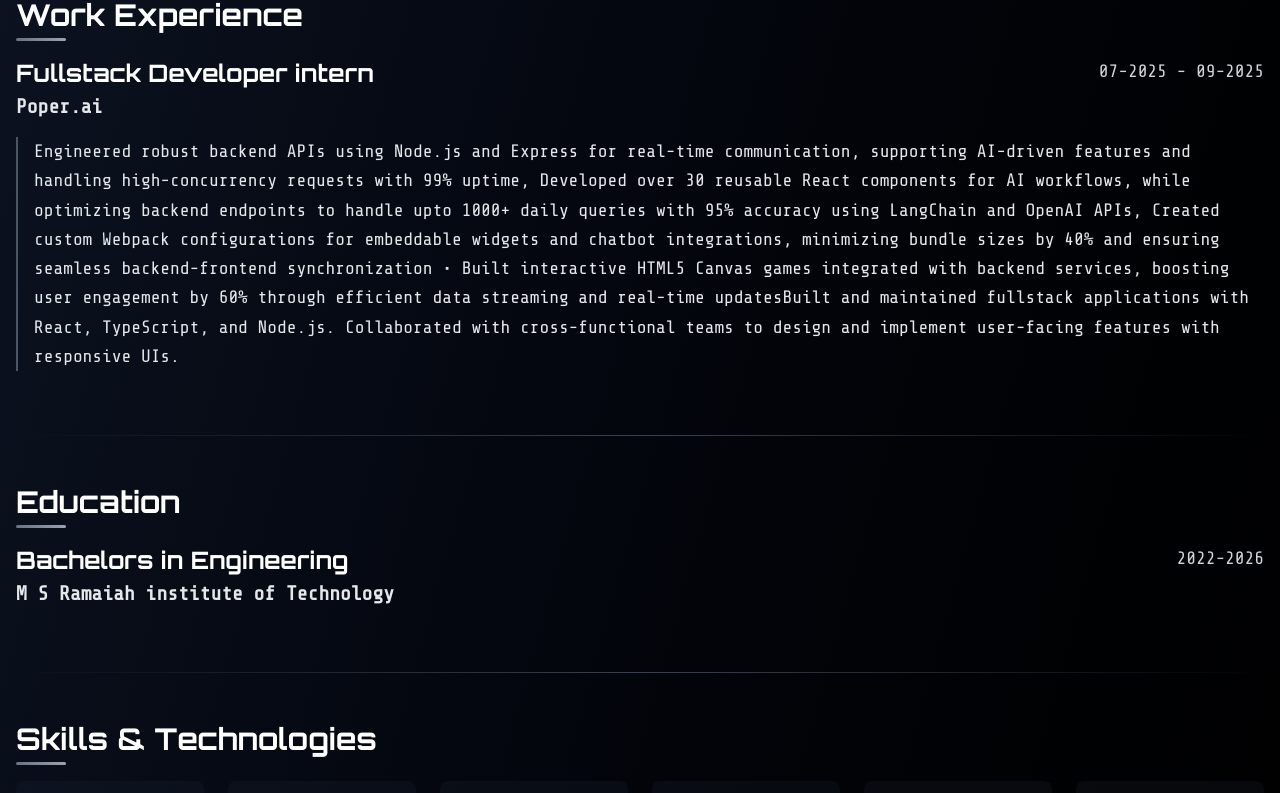
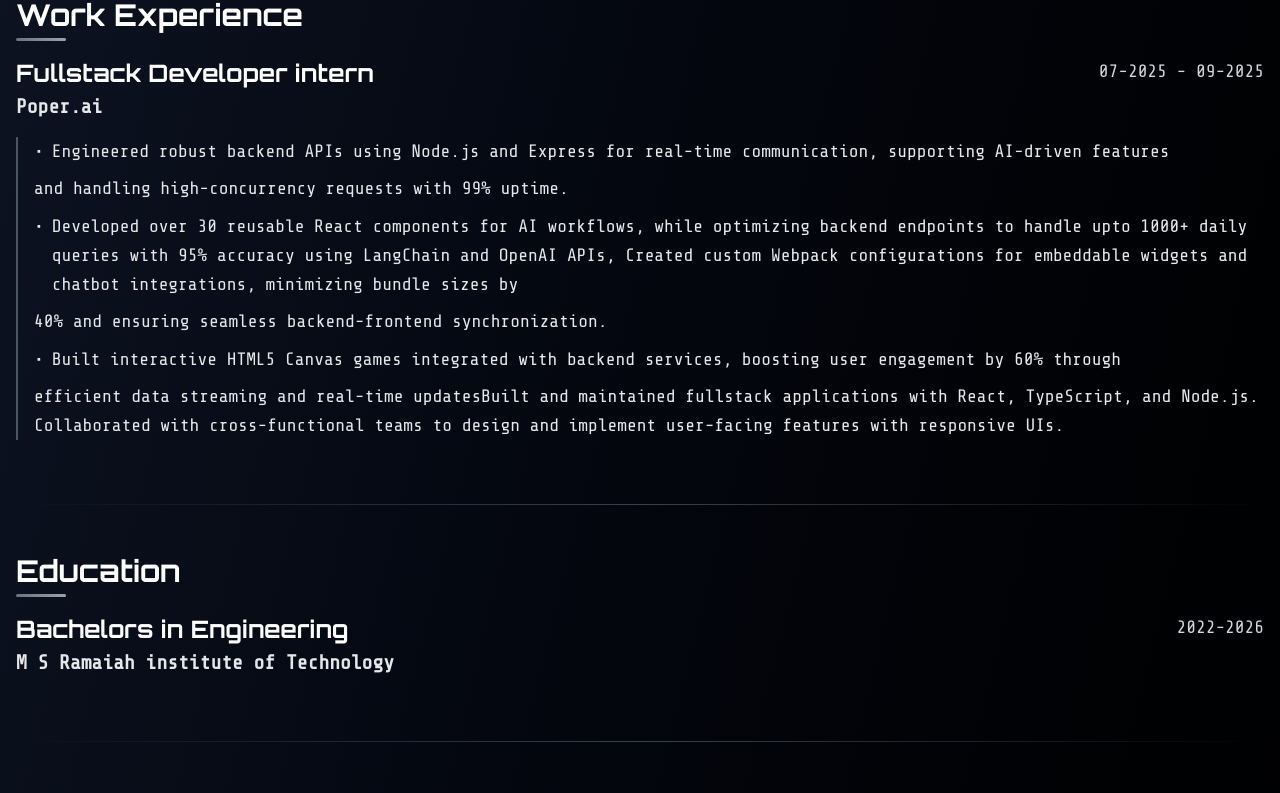
Before and after one commit to devxspectre/portfolio, a React (Vite) app in the folder client/: page / in a window 1280 px wide. Shown: the part 1192-1985 px from the top of the page. Built offline with nearby package versions, Linux system fonts and the light colour scheme.

Commit message:
final commit

```diff
--- a/client/src/components/Experience.tsx
+++ b/client/src/components/Experience.tsx
@@ -6,9 +6,11 @@ const Experience = () => {
       role: "Fullstack Developer intern",
       company: "Poper.ai",
       period: "07-2025 - 09-2025",
-      description: `Engineered robust backend APIs using Node.js and Express for real-time communication, supporting AI-driven features
-        and handling high-concurrency requests with 99% uptime, Developed over 30 reusable React components for AI workflows, while optimizing backend endpoints to handle upto 1000+ daily queries with 95% accuracy using LangChain and OpenAI APIs, Created custom Webpack configurations for embeddable widgets and chatbot integrations, minimizing bundle sizes by
-        40% and ensuring seamless backend-frontend synchronization
+      description: `
+        • Engineered robust backend APIs using Node.js and Express for real-time communication, supporting AI-driven features
+        and handling high-concurrency requests with 99% uptime.
+        • Developed over 30 reusable React components for AI workflows, while optimizing backend endpoints to handle upto 1000+ daily queries with 95% accuracy using LangChain and OpenAI APIs, Created custom Webpack configurations for embeddable widgets and chatbot integrations, minimizing bundle sizes by
+        40% and ensuring seamless backend-frontend synchronization.
         • Built interactive HTML5 Canvas games integrated with backend services, boosting user engagement by 60% through
         efficient data streaming and real-time updatesBuilt and maintained fullstack applications with React, TypeScript, and Node.js. Collaborated with cross-functional teams to design and implement user-facing features with responsive UIs.`,
     },
@@ -37,8 +39,12 @@ const Experience = () => {
             >
               <div className="flex flex-col md:flex-row md:justify-between md:items-start mb-4">
                 <div>
-                  <h3 className="text-2xl font-bold text-white mb-1 digital-font">{exp.role}</h3>
-                  <span className="text-xl font-semibold text-gray-200 mono-font">{exp.company}</span>
+                  <h3 className="text-2xl font-bold text-white mb-1 digital-font">
+                    {exp.role}
+                  </h3>
+                  <span className="text-xl font-semibold text-gray-200 mono-font">
+                    {exp.company}
+                  </span>
                 </div>
                 <div className="mt-2 md:mt-0">
                   <span className="text-gray-300 text-lg font-medium mono-font">
@@ -47,7 +53,35 @@ const Experience = () => {
                 </div>
               </div>
               <div className="pl-4 border-l-2 border-gray-600">
-                <p className="text-gray-200 text-lg leading-relaxed mono-font">{exp.description}</p>
+                <div className="text-gray-200 text-lg leading-relaxed mono-font space-y-2">
+                  {exp.description.split("\n").map((paragraph, idx) => {
+                    // Check if the paragraph contains bullets
+                    if (paragraph.includes("•")) {
+                      // Split by bullets and create a list
+                      const parts = paragraph.split("•");
+                      const firstPart = parts.shift(); // The part before the first bullet (if any)
+
+                      return (
+                        <div key={idx}>
+                          {firstPart && firstPart.trim() !== "" && (
+                            <div>{firstPart.trim()}</div>
+                          )}
+                          <ul className="list-none pl-0 space-y-2">
+                            {parts.map((item, i) => (
+                              <li key={i} className="flex items-start">
+                                <span className="mr-2">•</span>
+                                <span>{item.trim()}</span>
+                              </li>
+                            ))}
+                          </ul>
+                        </div>
+                      );
+                    } else {
+                      // Regular paragraph without bullets
+                      return <div key={idx}>{paragraph.trim()}</div>;
+                    }
+                  })}
+                </div>
               </div>
             </motion.div>
           ))}
--- a/client/src/components/Projects.tsx
+++ b/client/src/components/Projects.tsx
@@ -3,23 +3,51 @@ import { motion } from "framer-motion";
 const Projects = () => {
   const projects = [
     {
-      name: "Blockchain Payment Gateway",
-      description: "Built a cryptocurrency payment gateway during undergraduate days. The system enabled secure and efficient cryptocurrency transactions with real-time conversion rates and multi-currency support.",
-      technologies: ["React", "Node.js", "Blockchain", "Solana", "Web3.js"],
-      image: "/payzee.png" // Using one of the images from public folder
+      name: "Payzee",
+      description: `Built enterprise-grade backend for cryptocurrency transactions on Solana, achieving 99.9% success rate for 10,000+ daily
+      transactions using Node.js and Express. Developed RESTful APIs with MongoDB and Redis for caching, implementing asynchronous processing with worker
+      threads to handle peak loads without downtime. Architected distributed systems with Docker and AWS, incorporating load balancing and auto-scaling to maintain 100ms
+      average latency under high traffic. Integrated secure authentication and validation mechanisms, reducing fraud incidents by 60% through on-chain
+      verification and real-time monitoring`,
+      technologies: [
+        "Node.js",
+        "Express",
+        "postgresSql",
+        "Redis",
+        "Solana Web3.js",
+        "Docker",
+        "Vercel",
+        "Kafka",
+      ],
+      image: "/payzee.png", // Using one of the images from public folder
     },
     {
-      name: "Decentralized Exchange Platform",
-      description: "Developed a decentralized exchange platform with advanced trading features, order matching algorithms, and cross-chain compatibility. Implemented robust security measures and efficient transaction processing.",
-      technologies: ["React", "Rust", "Solana", "Smart Contracts", "TypeScript"],
-      image: "/in-secure.png" // Using one of the images from public folder
+      name: "Metaverse 2D",
+      description: `Architected scalable backend for a multiplayer game using Node.js and WebSockets, supporting 500+ concurrent players
+      with real-time, low-latency communication. Implemented Redis Pub/Sub for efficient message brokering, reducing server load by 40% and enabling seamless
+      event-driven updates in distributed systems. Wrote tests implementing test driven development. Deployed fault-tolerant microservices with Docker orchestration, achieving 99.9% uptime and handling peak loads with
+      sub-100ms response times. Optimized backend infrastructure for high-concurrency gaming workloads, integrating PostgreSQL for persistent data and
+      Redis for caching to reduce latency by 30%`,
+
+      technologies: [
+        "Node.js",
+        "WebSockets",
+        "Redis Pub/Sub",
+        "PostgreSQL",
+        "Docker",
+        "jest",
+      ],
     },
     {
-      name: "NFT Marketplace",
-      description: "Created a full-featured NFT marketplace with minting, buying, selling, and auction capabilities. Integrated wallet connectivity and IPFS storage for decentralized asset management.",
+      name: "PickPal",
+      description: `  Developed scalable backend services in Node.js and TypeScript with Prisma ORM, supporting multi-tenant architecture
+        for 1,000+ concurrent users. Optimized PostgreSQL database schema and queries, implementing Redis caching to decrease response times by 45% in
+        distributed environments. Deployed microservices using Docker, ensuring high availability and fault tolerance for crowdsourcing tasks like data
+        labeling and content moderation. Integrated CI/CD pipelines for seamless deployments, reducing deployment time by 70% and enabling rapid iteration in
+        cloud-based systems`,
       technologies: ["React", "Ethereum", "IPFS", "Solidity", "MongoDB"],
-      image: "/blog-x.png" // Using one of the images from public folder
-    }
+      image: "/blog-x.png", // Using one of the images from public folder
+    },
   ];
 
   return (
@@ -44,23 +72,40 @@ const Projects = () => {
             whileHover={{ y: -5 }}
           >
             <div className="terminal-header">
-              <h3 className="text-xl font-bold text-white mb-2 digital-font">{project.name}</h3>
-              <p className="text-gray-300 mb-3 terminal-content mono-font">{project.description}</p>
+              <h3 className="text-xl font-bold text-white mb-2 digital-font">
+                {project.name}
+              </h3>
+              <div className="text-gray-300 mb-3 terminal-content mono-font space-y-2">
+                {project.description.split(". ").map((sentence, idx, array) => {
+                  // Only create bullet points for non-empty sentences
+                  const trimmed = sentence.trim();
+                  return trimmed ? (
+                    <div key={idx} className="flex items-start">
+                      <span className="mr-2">•</span>
+                      <span>
+                        {trimmed}
+                        {idx < array.length - 1 ? "." : ""}
+                      </span>
+                    </div>
+                  ) : null;
+                })}
+              </div>
             </div>
 
-            <div className="terminal-prompt mb-2 mono-font">$ technologies:</div>
+            <div className="terminal-prompt mb-2 mono-font">
+              $ technologies:
+            </div>
             <div className="flex flex-wrap gap-2 mb-4">
               {project.technologies.map((tech, techIndex) => (
-                <span
-                  key={techIndex}
-                  className="terminal-tech mono-font"
-                >
+                <span key={techIndex} className="terminal-tech mono-font">
                   {tech}
                 </span>
               ))}
             </div>
 
-            <div className="terminal-prompt mb-2 mono-font">$ view_project:</div>
+            <div className="terminal-prompt mb-2 mono-font">
+              $ view_project:
+            </div>
             <div className="flex flex-col md:flex-row gap-4 mt-3">
               <div className="md:w-1/3">
                 <div className="bg-gray-800/30 border border-gray-700 rounded-lg w-full h-32 flex items-center justify-center overflow-hidden">
@@ -71,16 +116,26 @@ const Projects = () => {
                       className="w-full h-full object-contain p-2"
                     />
                   ) : (
-                    <span className="text-gray-500 text-sm mono-font">Project Image</span>
+                    <span className="text-gray-500 text-sm mono-font">
+                      Project Image
+                    </span>
                   )}
                 </div>
               </div>
               <div className="md:w-2/3">
-                <div className="terminal-prompt mono-font">$ project_details:</div>
+                <div className="terminal-prompt mono-font">
+                  $ project_details:
+                </div>
                 <div className="text-gray-400 text-sm mt-2 grid grid-cols-1 sm:grid-cols-3 gap-2 mono-font">
-                  <p className="mb-1">Status: <span className="text-green-400">Completed</span></p>
-                  <p className="mb-1">Type: <span className="text-blue-400">Fullstack</span></p>
-                  <p className="mb-1">Year: <span className="text-purple-400">2024</span></p>
+                  <p className="mb-1">
+                    Status: <span className="text-green-400">Completed</span>
+                  </p>
+                  <p className="mb-1">
+                    Type: <span className="text-blue-400">Fullstack</span>
+                  </p>
+                  <p className="mb-1">
+                    Year: <span className="text-purple-400">2024</span>
+                  </p>
                 </div>
               </div>
             </div>
```
